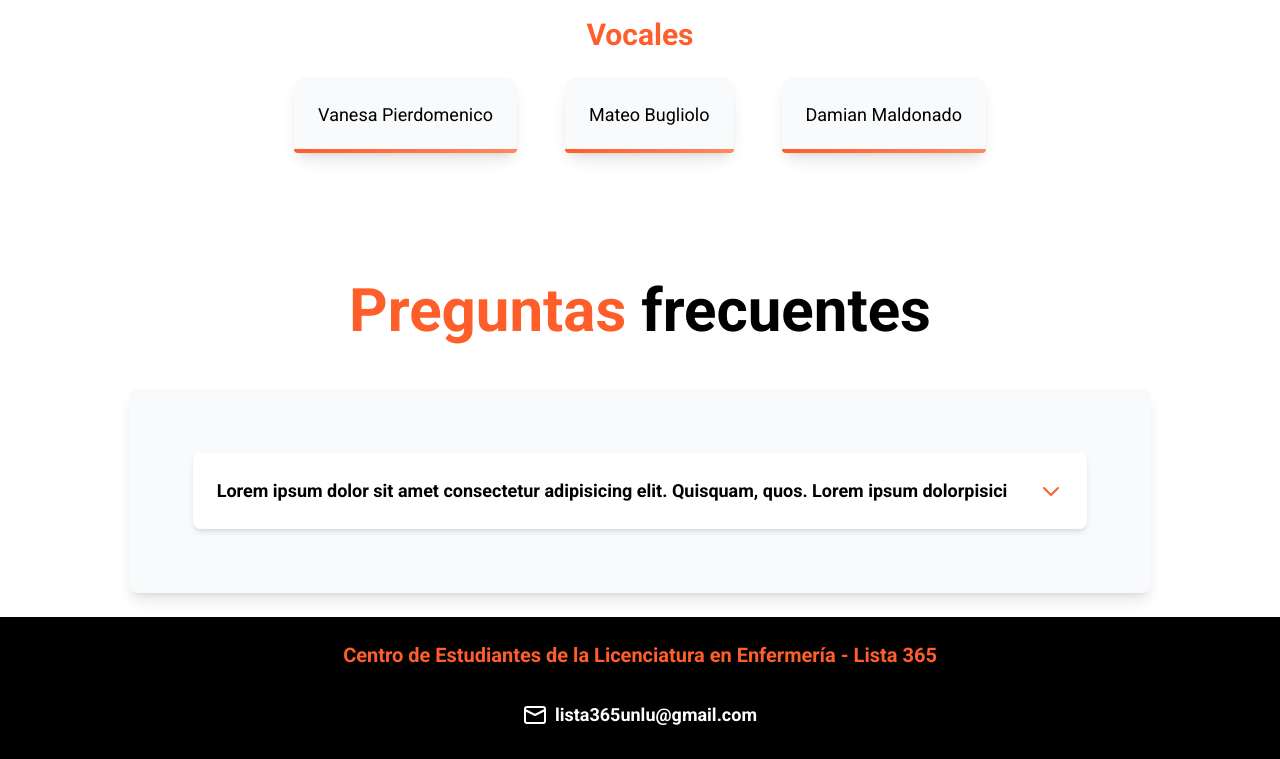
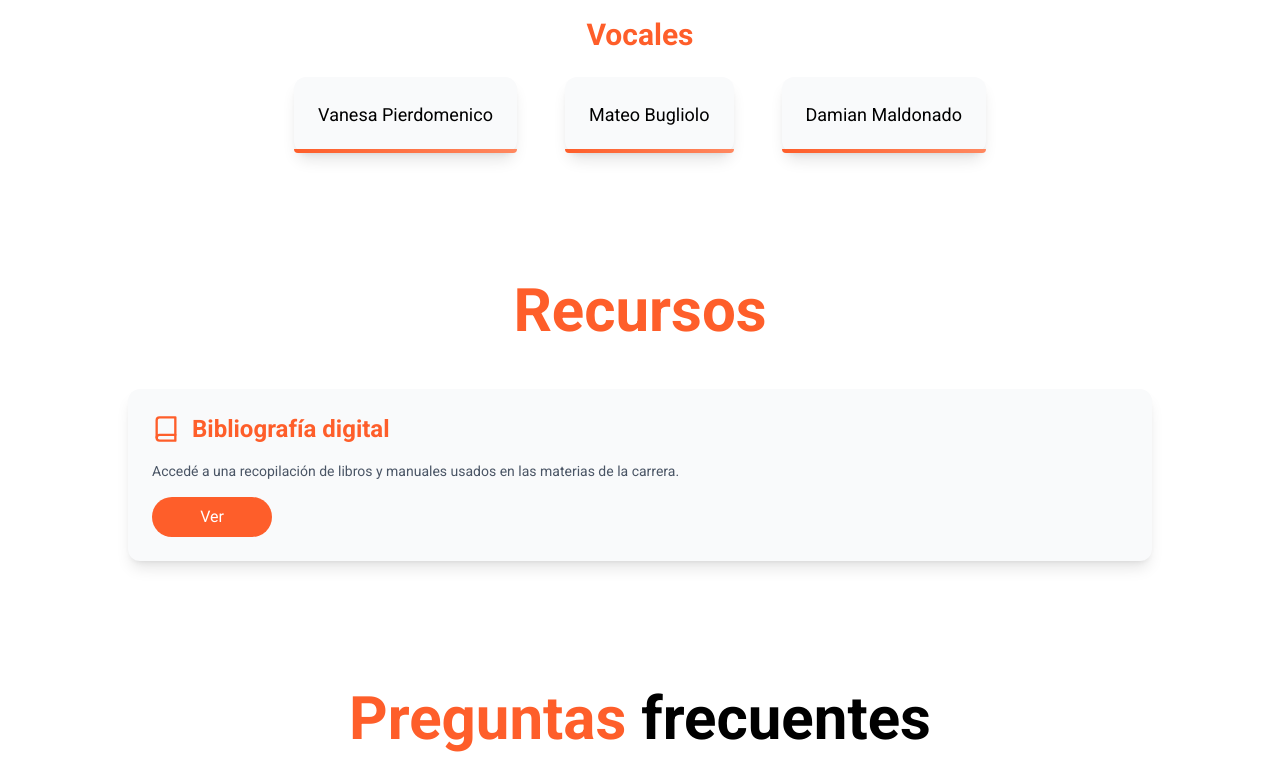
Before and after one commit to FranciscoJarusz/lista365, a React (Vite) app: page / in a window 1280 px wide. Shown: the part 1347-2106 px from the top of the page. Built offline with nearby package versions, Linux system fonts and the light colour scheme.

Commit message:
Agrego componente "Recursos".

```diff
--- a/src/components/Header.jsx
+++ b/src/components/Header.jsx
@@ -80,6 +80,13 @@ const Header = ({showNav = true }) => {
               Integrantes
             </a>
             <a
+              href="#recursos"
+              onClick={closeMenu}
+              className="text-white no-underline text-xl font-bold py-4 px-8 rounded-[25px] transition-all duration-300 text-center w-full max-w-[250px] relative overflow-hidden hover:bg-white/10 hover:-translate-y-0.5 before:content-[''] before:absolute before:top-0 before:-left-full before:w-full before:h-full before:bg-white/10 before:transition-all before:duration-300 hover:before:left-0"
+            >
+              Recursos
+            </a>
+            <a
               href="#preguntas-frecuentes"
               onClick={closeMenu}
               className="text-white no-underline text-xl font-bold py-4 px-8 rounded-[25px] transition-all duration-300 text-center w-full max-w-[250px] relative overflow-hidden hover:bg-white/10 hover:-translate-y-0.5 before:content-[''] before:absolute before:top-0 before:-left-full before:w-full before:h-full before:bg-white/10 before:transition-all before:duration-300 hover:before:left-0"
--- /dev/null
+++ b/src/components/Recursos.jsx
@@ -0,0 +1,37 @@
+import React from 'react';
+
+const Recursos = () => {
+    return (
+        <div id="recursos" className="p-6 flex flex-col items-center justify-center mt-20">
+
+            <h1 className="text-6xl font-bold text-primario mb-12">Recursos</h1>
+
+            <div className="flex flex-col items-left justify-center max-w-5xl w-full mx-auto gap-12">
+
+                <div className="flex flex-col items-left gap-4 bg-gray-50 p-6 rounded-xl shadow-lg">
+
+                    <div className="flex items-center gap-3">
+                        <svg xmlns="http://www.w3.org/2000/svg" viewBox="0 0 24 24" fill="none" stroke="currentColor" strokeWidth="2" strokeLinecap="round" strokeLinejoin="round" width="28" height="28" className="text-primario">
+                            <path d="M4 19.5A2.5 2.5 0 0 1 6.5 17H20"/>
+                            <path d="M6.5 2H20v20H6.5A2.5 2.5 0 0 1 4 19.5v-15A2.5 2.5 0 0 1 6.5 2z"/>
+                        </svg>
+                        <h2 className="text-2xl font-bold text-primario">Bibliografía digital</h2>
+                    </div>
+
+                    <p className="text-sm text-gray-600 text-wrap max-w-2xl">
+                        Accedé a una recopilación de libros y manuales usados en las materias de la carrera.
+                    </p>
+
+                    <a href="https://drive.google.com/drive/folders/1H6jQ2K5hPKi9ClLSg4SxSHSsfR4Nz3_8" target="_blank" className="flex items-center justify-center gradiente-boton rounded-full py-2 text-md text-white w-30">
+                        <span>Ver</span>
+                    </a>
+
+                </div>
+
+            </div>
+
+        </div>
+    );
+};
+
+export default Recursos;
--- a/src/pages/HomePage.jsx
+++ b/src/pages/HomePage.jsx
@@ -2,6 +2,7 @@ import React from 'react';
 import Header from '../components/Header';
 import QuienesSomos from '../components/Quienes-somos';
 import Integrantes from '../components/Integrantes';
+import Recursos from '../components/Recursos';
 import PreguntasFrecuentes from '../components/Preguntas-frecuentes';
 import Footer from '../components/Footer';
 
@@ -14,6 +15,7 @@ const HomePage = () => {
       <main className="flex-grow">
         <QuienesSomos />
         <Integrantes />
+        <Recursos />
         <PreguntasFrecuentes />
       </main>
 
```
